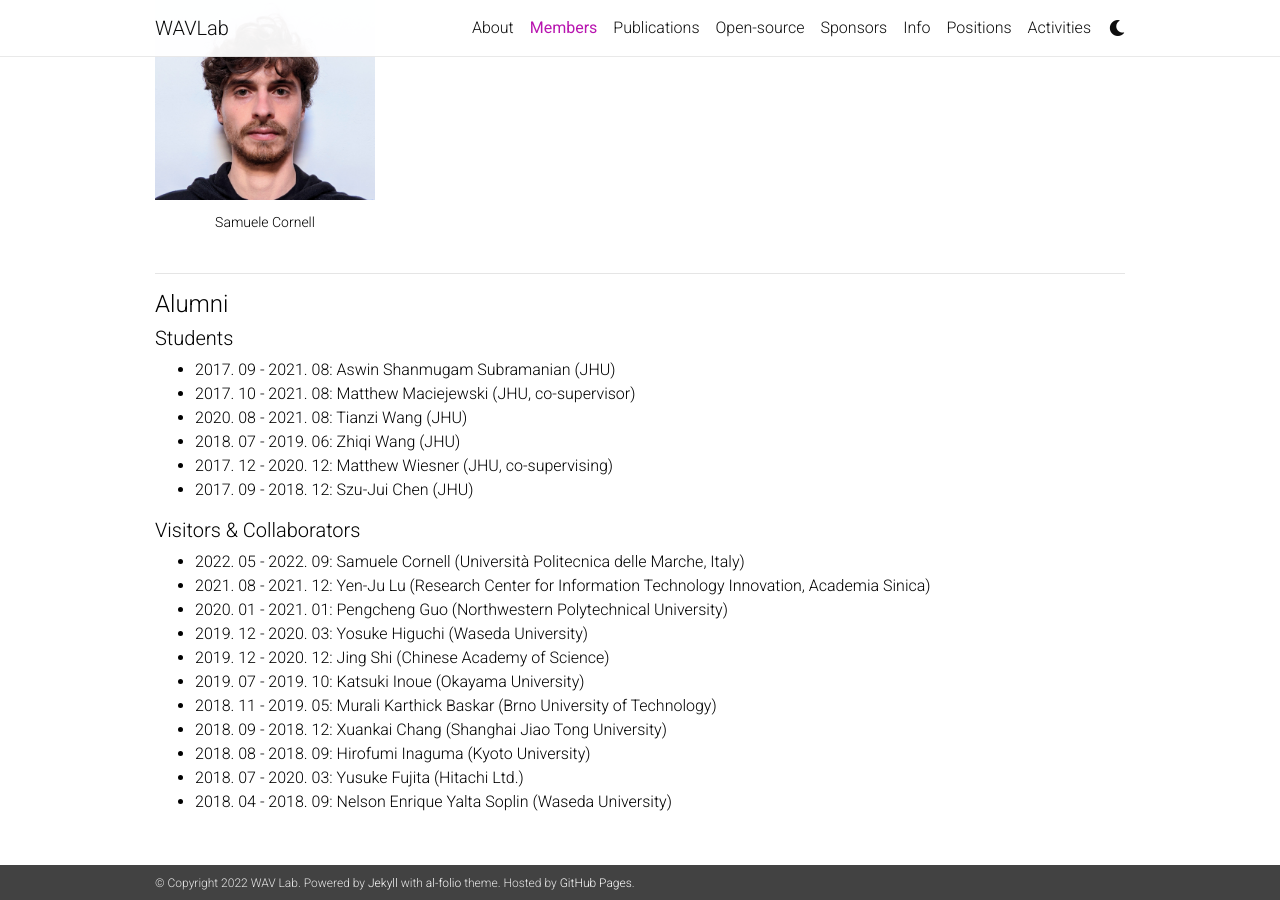
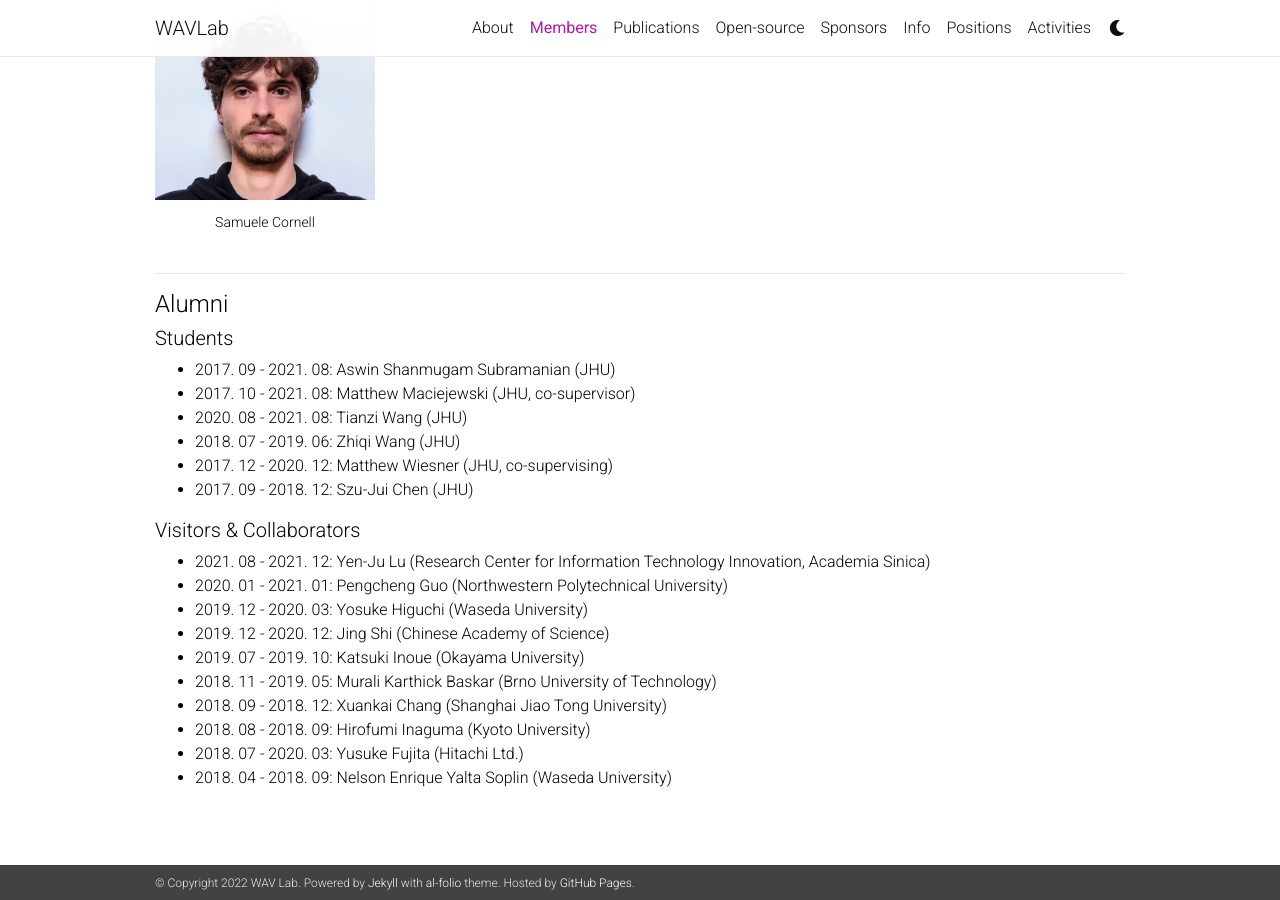
Before and after one commit to shinjiwlab/shinjiwlab.github.io, a Jekyll site: the page built from _pages/members.md, in a window 1280 px wide and 900 px high, scrolled down 2944 px. Built offline with Jekyll 4.4.1, drawn with Linux system fonts in a browser that asks for light colours; nearby versions of some CDN libraries; a style sheet for code colours, icons or effects is not loaded.

Commit message:
Update _pages/members.md
Co-authored-by: Jiatong <728307998@qq.com>

```diff
--- a/_pages/members.md
+++ b/_pages/members.md
@@ -438,7 +438,6 @@ order: 1
 
 ##### Visitors & Collaborators
 <ul>
-<li>2022. 05 - 2022. 09: Samuele Cornell (Università Politecnica delle Marche, Italy)</li>
 <li>2021. 08 - 2021. 12: Yen-Ju Lu (Research Center for Information Technology Innovation, Academia Sinica)</li>
 <li>2020. 01 - 2021. 01: Pengcheng Guo (Northwestern Polytechnical University)</li>
 <li>2019. 12 - 2020. 03: Yosuke Higuchi (Waseda University)</li>
```
